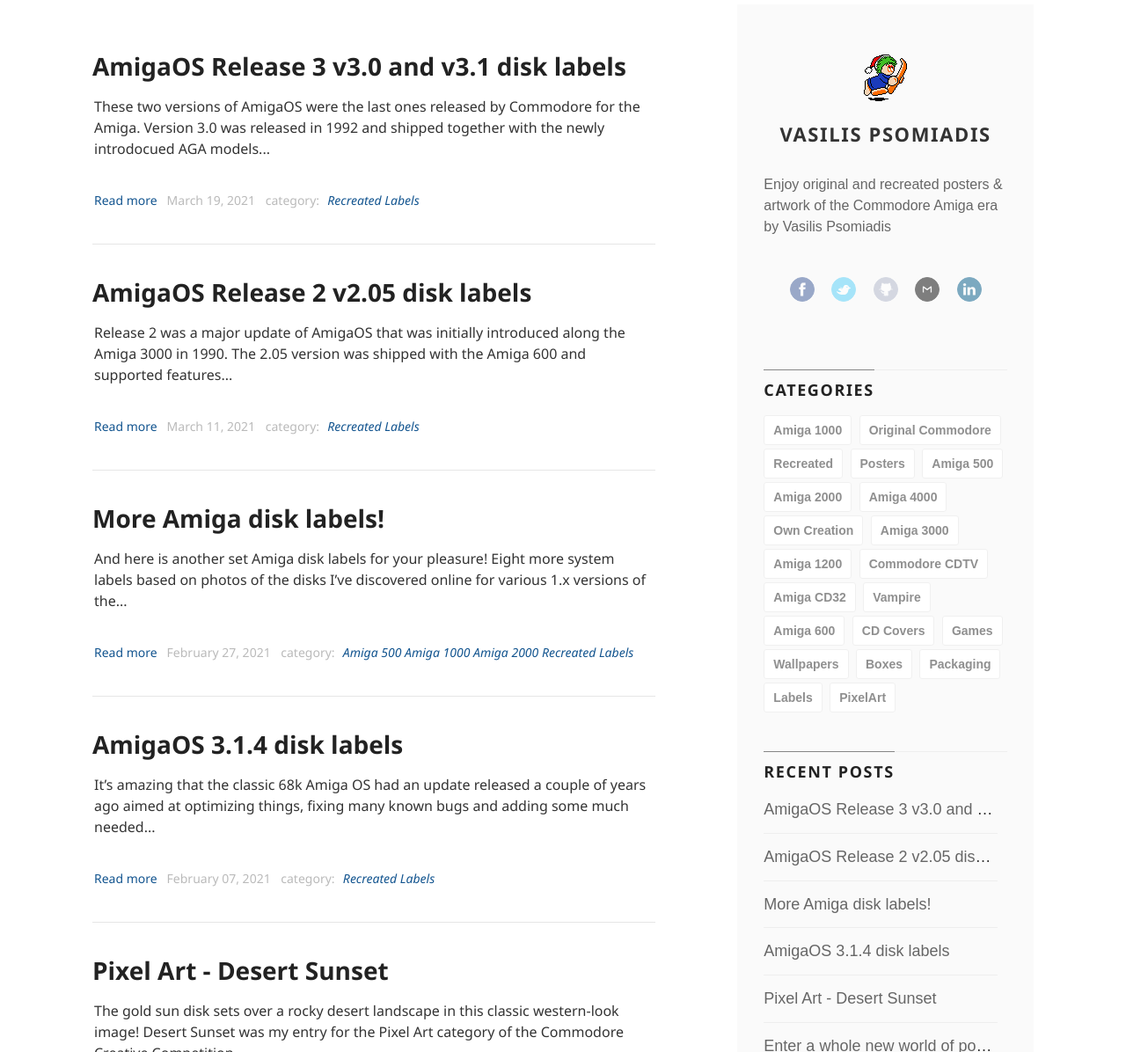
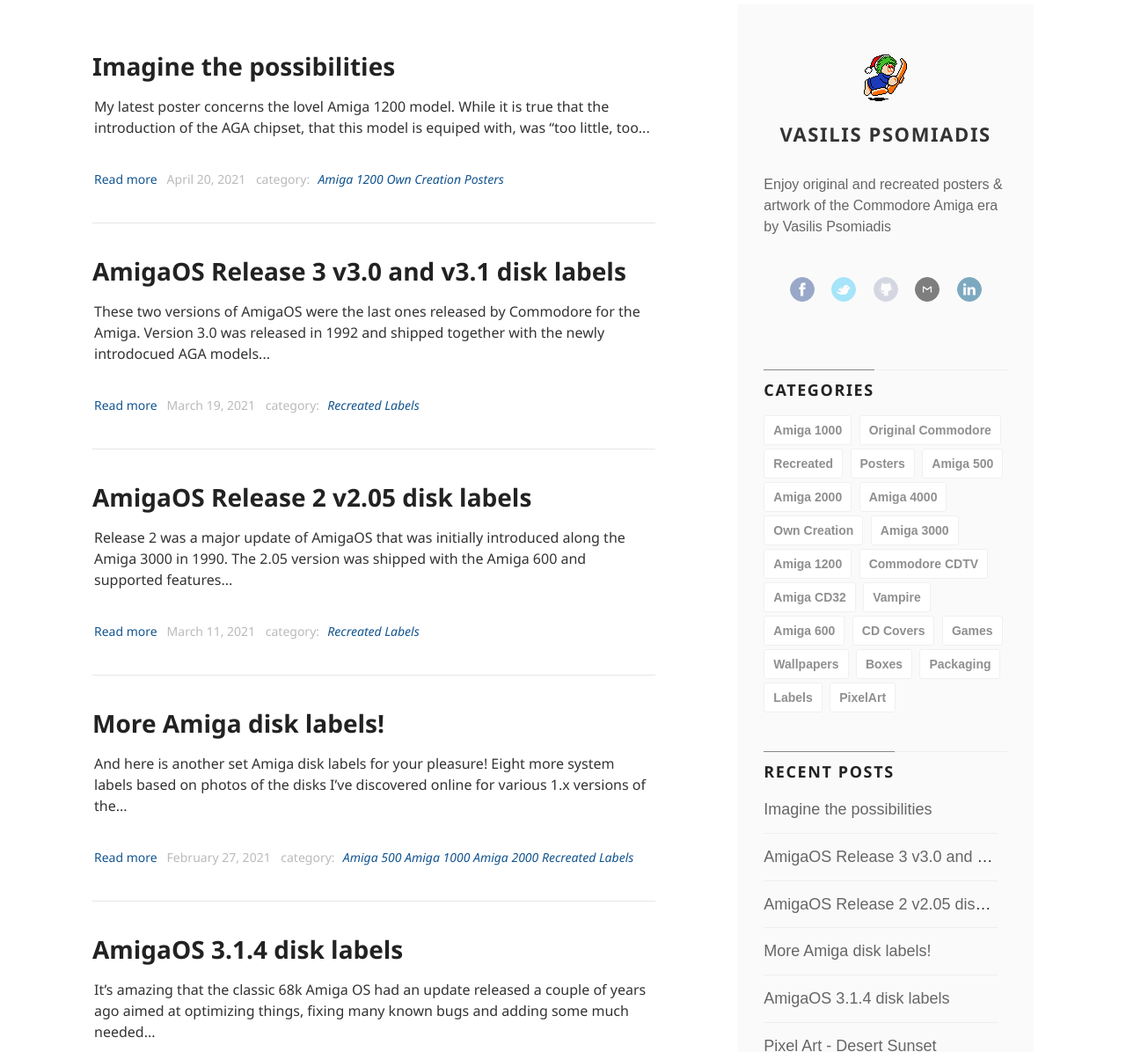
Before and after one commit to amigaposters/amigaposters.github.io, a Jekyll site: the page built from index.html, in a window 1280 px wide and 1400 px high, scrolled down 596 px. Shown: the part 204-1400 px from the top of the window at 88% size. Built offline with Jekyll 4.4.1, drawn with Linux system fonts in a browser that asks for light colours; the list of posts is cut into pages by our own code; comment, search, counter and statistics services are not loaded; some of the changed text lies outside the part shown.

Commit message:
Post #41

```diff
--- /dev/null
+++ b/_posts/2021-04-20-amiga-1200-imagine-the-possibilities.md
@@ -0,0 +1,16 @@
+---
+layout: post
+title: Imagine the possibilities
+lang: en
+categories: [Amiga 1200, Own Creation, Posters]
+tags: []
+---
+
+My latest poster concerns the lovel **Amiga 1200** model. While it is true that the introduction of the AGA chipset, that this model is equiped with, was "too little, too late" to allow Amiga to compete in the early 90s home computer market with cheap PC compatibles and new generation gaming consoles, the 1200 is a great compact system to own for any Amiga fan! Adding a relative cheap fast RAM trapdoor expansion and using some flash storage media on the internal IDE port you can turn it into a mean **WHDL-compatible** machine that can run almost any title of the wide Amiga games library.<br><br>
+The awesome pixel art displayed on the 1084S monitor is called "Shattered Harmony" and is created by the demo artist **Prowler**. It won the first place in Datastorm 2011 Amiga-graphics compo. You can check out Prowler's superb artwork <a href="http://artcity.bitfellas.org/index.php?a=artist&id=762" target="_blank">here</a>
+<br><br>
+<img src="\assets\img\post_previews\41-Amiga-1200-imagine-the-possibilities-poster.jpg"><br>
+<span style="font-size:small; font-style: italic">Commodore Amiga 1200: Imagine the possibilities poster</span>
+<br><br>
+You can download the full resolution 300dpi image at ISO A4 size in lossless PNG format <a href="https://app.box.com/s/bzbijvwc1u2edg1vsbostnq8h9hc62lg" target="_blank">here</a>.
+<br><br>
```
Also changed, not shown: _posts/2021-01-22-whole-new-world-of-possibilities.md (+1 -1 lines), assets/img/post_previews/41-Amiga-1200-imagine-the-possibilities-poster.jpg (added).
